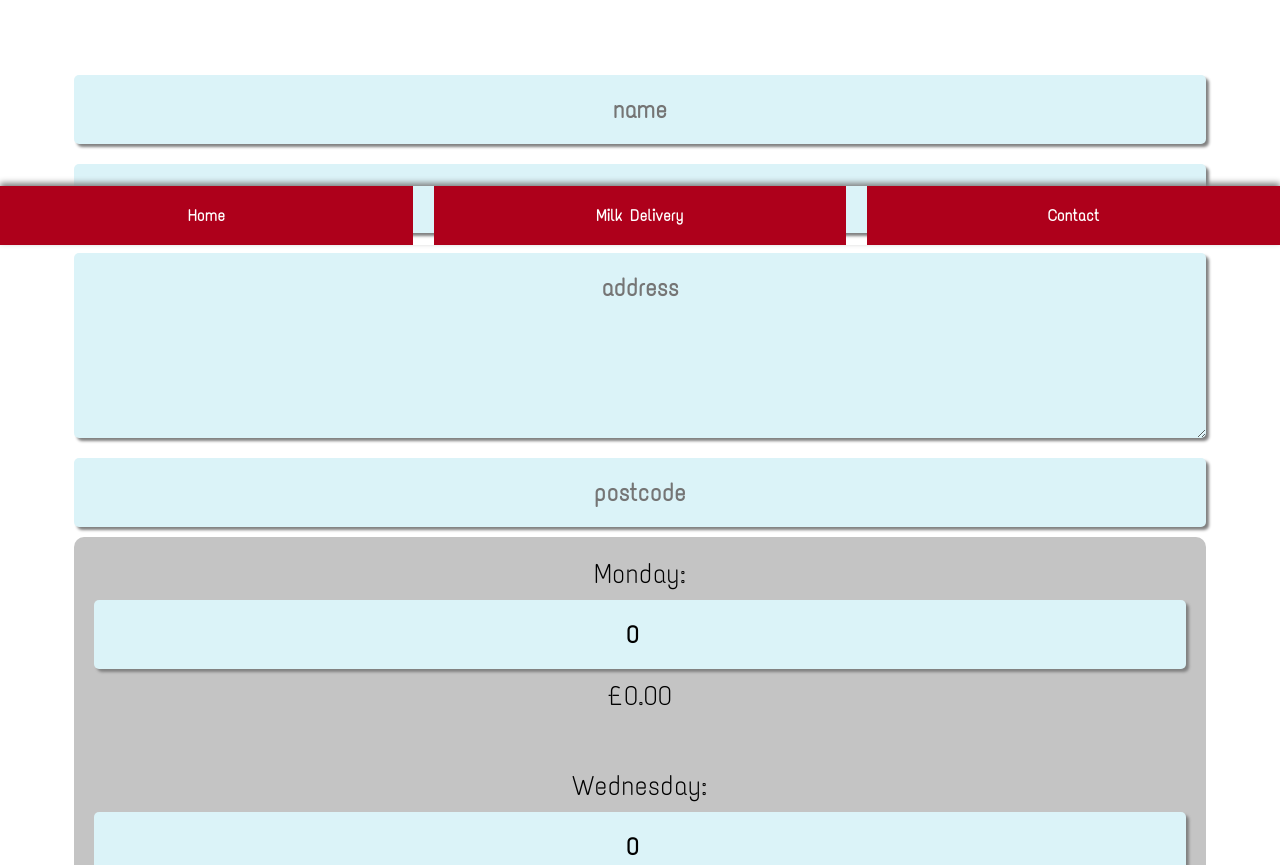
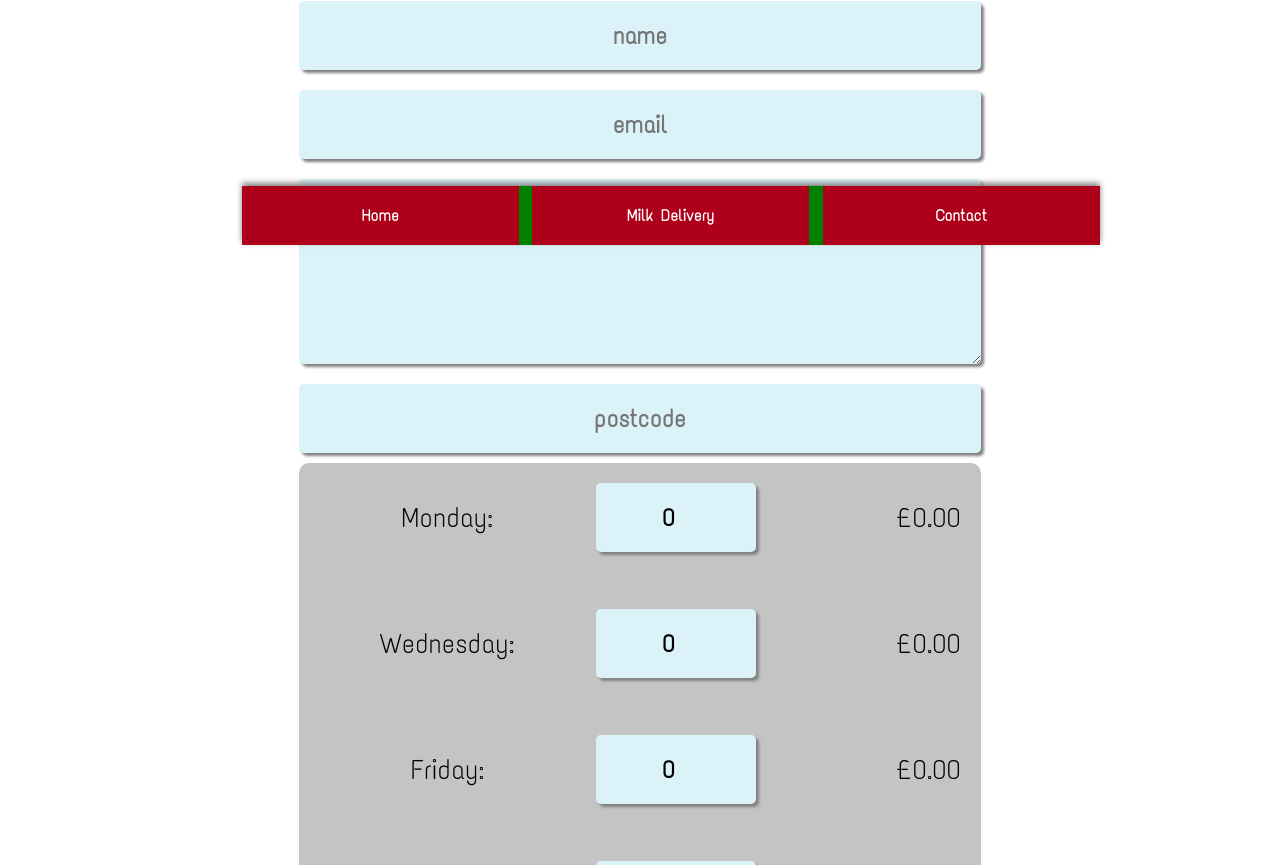
Before and after one commit to Lucy-de-Rojas/laceys, a Next.js app: page /MilkDelivery in a window 1280 px wide. Shown: the part 555-1420 px from the top of the page. Built offline with nearby package versions, Linux system fonts and the light colour scheme.

Commit message:
media queries done

```diff
--- a/pages/MilkDelivery.js
+++ b/pages/MilkDelivery.js
@@ -142,9 +142,8 @@ const formDefaults= {
     <br />
     <span style={{
         backgroundColor: 'green',
-        // padding: '20px 100px',
+        padding: '0px 19px',
         color: 'white',
-        // lineHeight: '3',
     }}>
 
     semi skimmed milk
--- a/styles/bottomNavigation.module.css
+++ b/styles/bottomNavigation.module.css
@@ -1,11 +1,12 @@
 .wrapperMain {
     /* position: relative; */
     width: 100%;
+    box-sizing: border-box;
 }
 
 
 .wrapper {
-    /* background-color: green; */
+    background-color: green;
     position: fixed;
     bottom: 0;
 
@@ -29,3 +30,25 @@
 
     text-decoration: none;
 }
+
+
+
+
+
+
+
+
+/* for pc screen and landscape orient: */
+@media only screen and (min-width: 600px) and (orientation: landscape) {
+
+
+    .wrapper {
+        width: 67%;
+    }
+
+
+
+
+
+
+}
--- a/styles/layout.module.css
+++ b/styles/layout.module.css
@@ -18,3 +18,34 @@
     margin: 20px 0 100px 0;
 
 }
+
+
+
+
+
+
+
+
+
+
+
+
+
+
+
+/* for pc screen and landscape orient: */
+@media only screen and (min-width: 600px) and (orientation: landscape) {
+
+
+    .wrapper {
+        padding: 0 50px;
+        width: 70%;
+        margin: auto;
+    }
+
+
+
+
+
+
+}
--- a/styles/milkDelivery.module.css
+++ b/styles/milkDelivery.module.css
@@ -91,7 +91,7 @@
     display: flex;
     flex-direction: column;
     justify-content: right;
-    /* /* align-items: center; */
+    align-items: center;
 
 }
 
@@ -162,6 +162,19 @@
 
 
 
+    .dayOfWeek {
+        display: grid;
+        grid-template-columns: 4fr 5fr 1fr;
+
+
+    }
+
+
+    .dayOfWeek > .input {
+
+        width: 50%;
+        margin: 0 20px;
+    }
 
 
 
```
